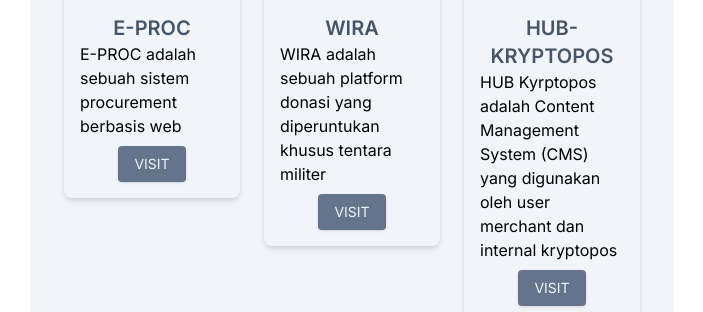
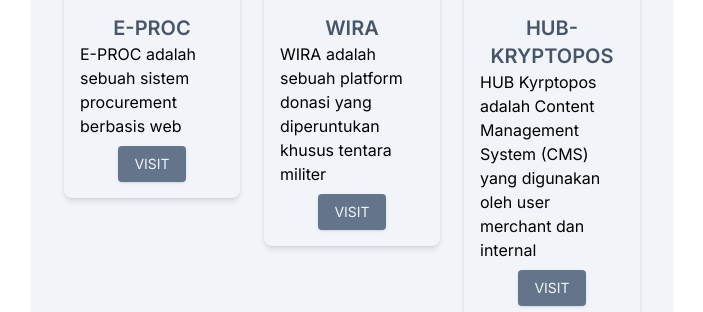
Before and after one commit to setiawan91/portfolio, a Next.js app: page /project in a window 1280 px wide. Shown: the part 550-862 px from the top of the page, without its empty margins (288-991 px from the left). Built offline with nearby package versions, Linux system fonts and the light colour scheme.

Commit message:
update home

```diff
--- a/pages/project.tsx
+++ b/pages/project.tsx
@@ -27,7 +27,7 @@ function Project() {
     {
       title: "HUB-KRYPTOPOS",
       img: '/kpos.jpg',
-      content: "HUB Kyrptopos adalah Content Management System (CMS) yang digunakan oleh user merchant dan internal kryptopos",
+      content: "HUB Kyrptopos adalah Content Management System (CMS) yang digunakan oleh user merchant dan internal",
       url: "https://hub.kryptopos.com/",
     },
     {
```
